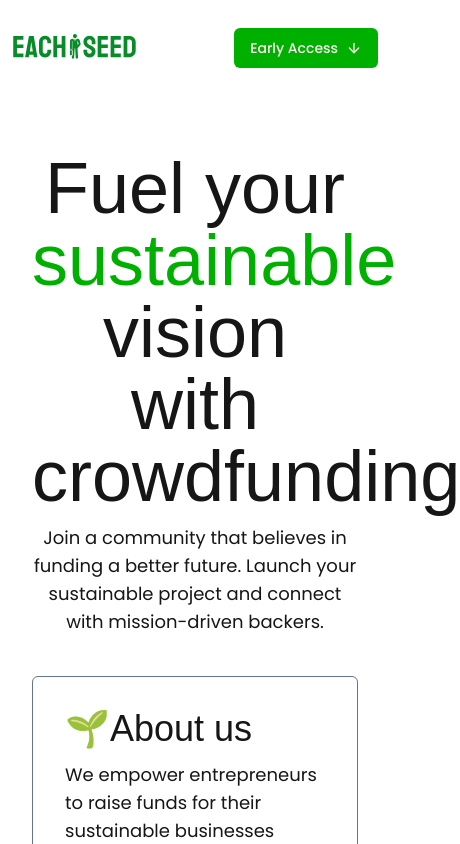
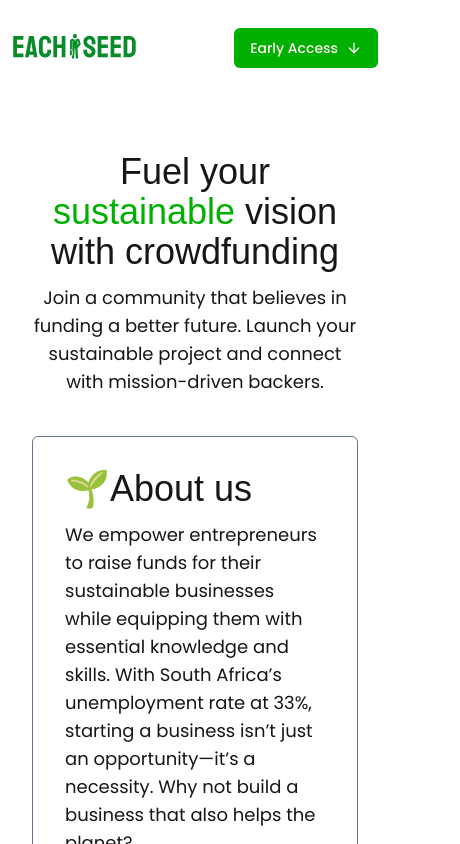
Before and after one commit to Eachseed/eachseed-homepage, a Next.js app: page / in a window 390 px wide. Shown: the top 844 px of the page, 460 px wide, since content can reach past the window. Built offline with nearby package versions, Linux system fonts and the light colour scheme; no server answers; a web font is replaced by a local one.

Commit message:
made hero font smaller

```diff
--- a/src/app/page.tsx
+++ b/src/app/page.tsx
@@ -6,7 +6,7 @@
   return (
     <main className="container mx-auto px-5">
       <section id="hero" className="py-14 text-center">
-        <h1 className={clsx(headingFont.className, 'text-7xl')}>Fuel your <span className="text-primary">sustainable</span> vision with crowdfunding</h1>
+        <h1 className={clsx(headingFont.className, 'text-4xl md:text-7xl')}>Fuel your <span className="text-primary">sustainable</span> vision with crowdfunding</h1>
         <p className="text-lg max-w-4xl mx-auto mt-3">Join a community that believes in funding a better future. Launch your sustainable project and connect with mission-driven backers.</p>
         <div className="grid grid-cols-1 gap-4 mt-10 text-start lg:grid-cols-2">
 
```
